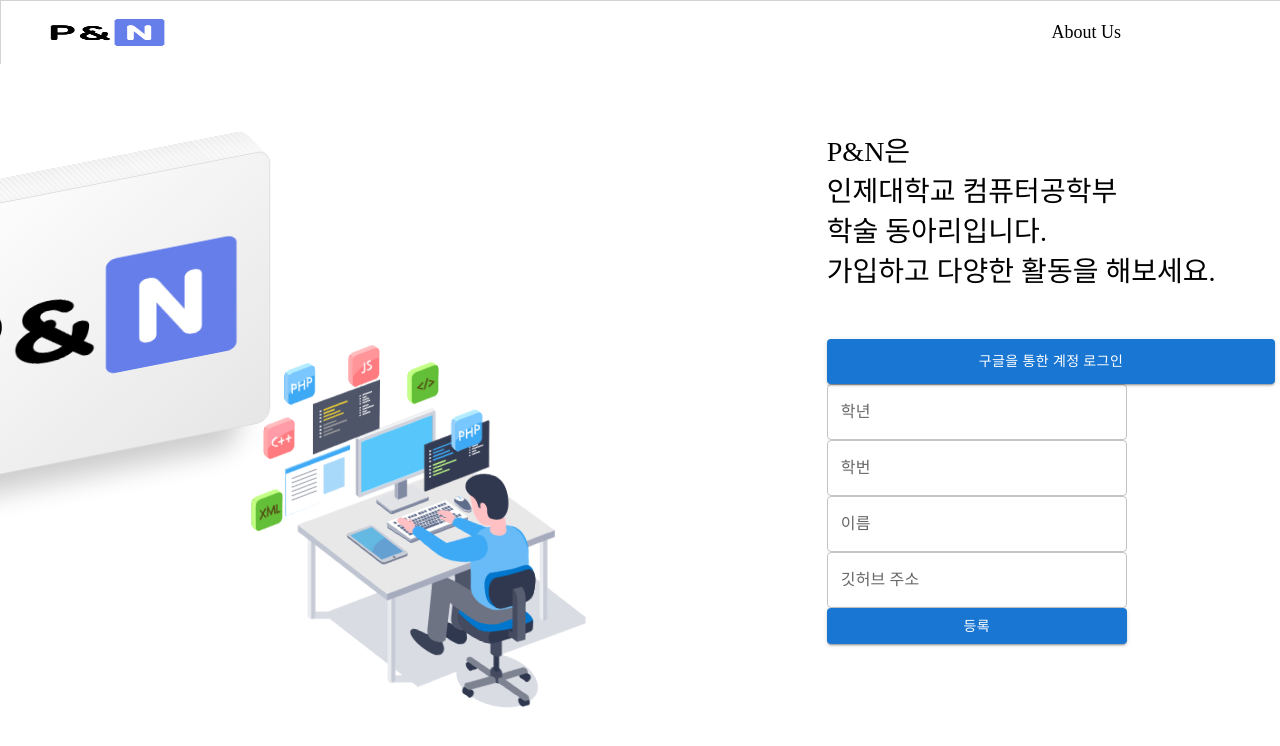
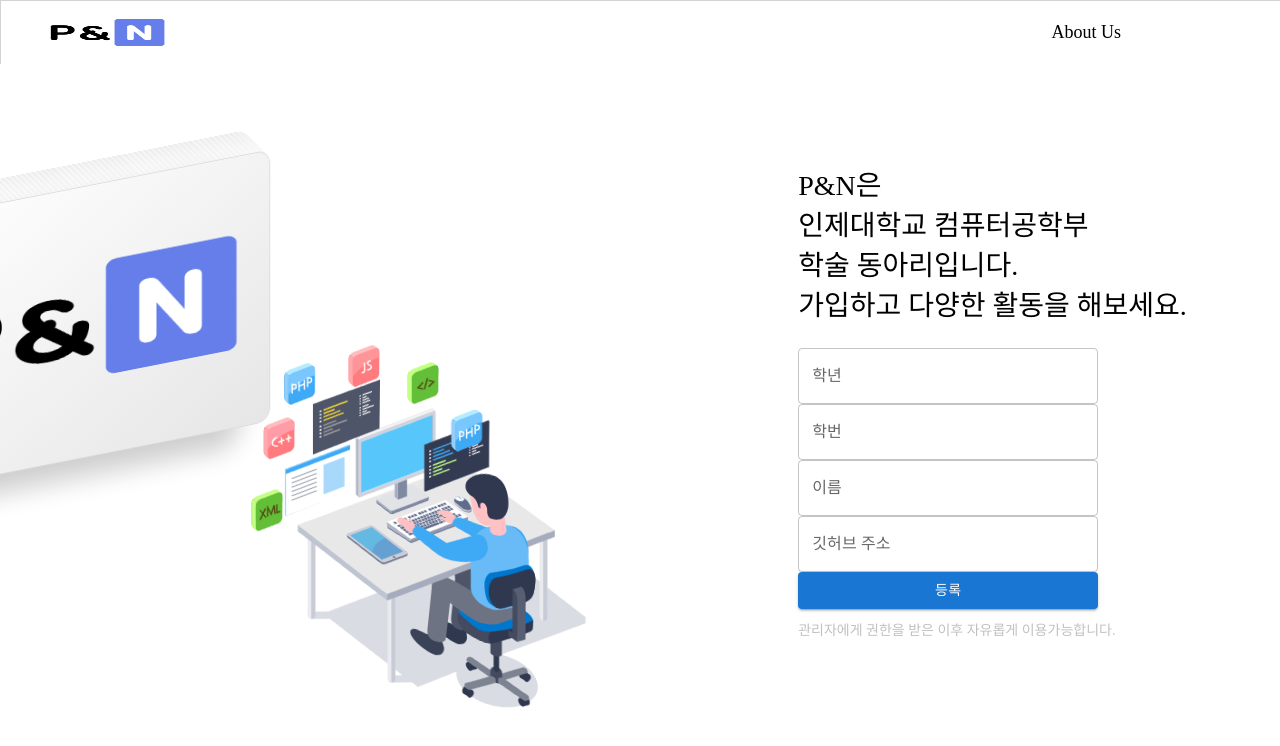
Before and after one commit to inje-pnn/pnn-web, a React (Vite) app in the folder pnn-web-front/: page /auth/regist in a window 1280 px wide. Shown: the top 746 px of the page. Built offline with nearby package versions, Linux system fonts and the light colour scheme; a web font is replaced by a local one.

Commit message:
feat: 컴포넌트 분리 및 사용자 데이터 검증 추가

```diff
--- a/pnn-web-front/src/App.jsx
+++ b/pnn-web-front/src/App.jsx
@@ -11,9 +11,7 @@ const App = () => {
   useEffect(() => {
     checkAutoLogin();
   }, []);
-  useEffect(() => {
-    console.log("eqweqwew");
-  }, []);
+
   return <RootRoutes />;
 };
 
--- /dev/null
+++ b/pnn-web-front/src/features/auth/GoogleAuthBox.jsx
@@ -0,0 +1,52 @@
+import Button from "@mui/material/Button";
+import { styled as muiStyled } from "@mui/material/styles";
+import styled from "styled-components";
+import { useAuth } from "../../shared/hooks/auth/useAuth";
+
+const CustomButton = muiStyled(Button)(({ theme }) => ({
+  width: "100%",
+  height: "45px",
+  justifyItems: "center",
+  justifyContent: "flex-start",
+  marginTop: "25px",
+  backgroundColor: "#677EE5",
+  "&:hover": {
+    backgroundColor: "#677EE5",
+  },
+}));
+
+const Container = styled.div`
+  margin-bottom: 50px;
+  margin-top: 30%;
+  width: 70%;
+`;
+const Text = styled.p`
+  font-size: 28px;
+`;
+
+const GoogleLogoIcon = styled.img`
+  width: 25px;
+  height: 25px;
+  margin-right: 8px;
+`;
+export const GoogleAuthBox = () => {
+  const { handleGoogleLogin } = useAuth();
+
+  return (
+    <Container>
+      <Text>
+        P&N은 <br />
+        인제대학교 컴퓨터공학부
+        <br /> 학술 동아리입니다.
+      </Text>
+      <Text>가입하고 다양한 활동을 해보세요.</Text>
+      <CustomButton onClick={handleGoogleLogin} variant="contained">
+        <GoogleLogoIcon
+          src="https://lh3.googleusercontent.com/COxitqgJr1sJnIDe8-jiKhxDx1FrYbtRHKJ9z_hELisAlapwE9LUPh6fcXIfb5vwpbMl4xl9H9TRFPc5NOO8Sb3VSgIBrfRYvW6cUA"
+          alt="G"
+        />
+        구글을 통한 계정 로그인
+      </CustomButton>
+    </Container>
+  );
+};
--- a/pnn-web-front/src/features/auth/GoogleAuthButton.jsx
+++ /dev/null
@@ -1,16 +0,0 @@
-import styled from "styled-components";
-import { useAuth } from "../../shared/hooks/auth/useAuth";
-import Button from "@mui/material/Button";
-const CustomButton = styled(Button)`
-  width: 60%;
-  height: 45px;
-`;
-export const GoogleAuthButton = () => {
-  const { handleGoogleLogin } = useAuth();
-
-  return (
-    <CustomButton onClick={handleGoogleLogin} variant="contained">
-      구글을 통한 계정 로그인
-    </CustomButton>
-  );
-};
--- a/pnn-web-front/src/features/regist/component/LogoBox.jsx
+++ b/pnn-web-front/src/features/auth/LogoBox.jsx
@@ -1,6 +1,6 @@
 import styled from "styled-components";
 import Lottie from "react-lottie";
-import lottieData from "../../../assets/lottie/authLottie.json";
+import lottieData from "../../assets/lottie/authLottie.json";
 const Container = styled.div`
   width: 100%;
   height: 100%;
--- /dev/null
+++ b/pnn-web-front/src/features/auth/RegistFormBox.jsx
@@ -0,0 +1,94 @@
+import { useState } from "react";
+import styled from "styled-components";
+import TextField from "@mui/material/TextField";
+import Button from "@mui/material/Button";
+import { useRegister } from "../../shared/hooks/auth/useRegister";
+const CustomTextFeild = styled(TextField)`
+  width: 300px;
+  margin-bottom: 10px;
+`;
+const CustomButton = styled(Button)`
+  width: 300px;
+`;
+const Container = styled.div`
+  margin-bottom: 50px;
+  margin-top: 15%;
+  width: 70%;
+`;
+const Text = styled.p`
+  font-size: 28px;
+`;
+const TitleContainer = styled.div`
+  margin-bottom: 25px;
+`;
+const InfoText = styled.p`
+  font-size: 14px;
+  color: #c1c1c1;
+  margin-top: 10px;
+`;
+
+const ErrorText = styled.p`
+  color: red;
+  font-size: 16px;
+`;
+export const RegistFormBox = () => {
+  const { userFormData, handleUserFormData, hasError, checkHasInvaildValue } =
+    useRegister();
+  const onClickSubmiBtn = () => {
+    //요청이 끝난후 정상적으로 처리시?
+    if (grade && studentNumber && name && gitHub) {
+    }
+  };
+  const onChangeInputValue = (e) => {
+    const { name, value } = e.target;
+    handleUserFormData(name, value);
+  };
+  return (
+    <Container>
+      <TitleContainer>
+        <Text>
+          P&N은 <br />
+          인제대학교 컴퓨터공학부
+          <br /> 학술 동아리입니다.
+        </Text>
+        <Text>가입하고 다양한 활동을 해보세요.</Text>
+      </TitleContainer>
+      <CustomTextFeild
+        name="grade"
+        id="fullWidth"
+        label="학년"
+        error={hasError}
+        value={userFormData.grade}
+        onChange={onChangeInputValue}
+      />
+      <CustomTextFeild
+        name="studentNumber"
+        id="fullWidth"
+        label="학번"
+        error={hasError}
+        value={userFormData.studentNumber}
+        onChange={onChangeInputValue}
+      />
+      <CustomTextFeild
+        name="name"
+        id="fullWidth"
+        label="이름"
+        error={hasError}
+        value={userFormData.name}
+        onChange={onChangeInputValue}
+      />
+      <CustomTextFeild
+        name="gitHub"
+        id="fullWidth"
+        label="깃허브 주소"
+        value={userFormData.gitHub}
+        onChange={onChangeInputValue}
+      />
+      <CustomButton variant="contained" onClick={checkHasInvaildValue}>
+        등록
+      </CustomButton>
+      {hasError && <ErrorText>빈 칸을 입력해주세요.</ErrorText>}
+      <InfoText>관리자에게 권한을 받은 이후 자유롭게 이용가능합니다.</InfoText>
+    </Container>
+  );
+};
--- a/pnn-web-front/src/pages/auth/UserRegistPage.jsx
+++ b/pnn-web-front/src/pages/auth/UserRegistPage.jsx
@@ -1,9 +1,9 @@
-import TextField from "@mui/material/TextField";
-import Button from "@mui/material/Button";
+import { LogoBox } from "../../features/auth/LogoBox";
+import styled from "styled-components";
+import { GoogleAuthBox } from "../../features/auth/GoogleAuthBox";
+import { RegistFormBox } from "../../features/auth/RegistFormBox";
+import useUserStore from "../../shared/store/useUserStroe";
 import { useState } from "react";
-import { LogoBox } from "../../features/regist/component/LogoBox";
-import styled from "styled-components";
-import { GoogleAuthButton } from "../../features/auth/GoogleAuthButton";
 
 const Container = styled.div`
   display: flex;
@@ -22,69 +22,27 @@ const FormContainer = styled.div`
   flex: 0.4;
   padding: 25px;
 `;
-const TitleContainer = styled.div`
-  margin-bottom: 50px;
-  margin-top: 10%;
-  width: 70%;
-`;
-const CustomTextFeild = styled(TextField)`
-  width: 300px;
-  margin-bottom: 10px;
-`;
-const CustomButton = styled(Button)`
-  width: 300px;
-`;
-const Text = styled.p`
-  font-size: 28px;
-`;
+
 export const UserRegistPage = () => {
-  const [grade, setGrade] = useState("");
-  const [studentNumber, setStudentNumber] = useState("");
-  const [name, setName] = useState("");
-  const [gitHub, setGitHub] = useState("");
+  const data = useUserStore((state) => state.user);
+  console.log("user", data);
+  const [tData, setTdata] = useState(false);
+  // 분기 처리 필요
   return (
     <Container>
       <LogoContainer>
         <LogoBox />
       </LogoContainer>
-
       <FormContainer>
-        <TitleContainer>
-          <Text>
-            P&N은 <br />
-            인제대학교 컴퓨터공학부
-            <br /> 학술 동아리입니다.
-          </Text>
-          <Text>가입하고 다양한 활동을 해보세요.</Text>
-        </TitleContainer>
-
-        <GoogleAuthButton />
-        <CustomTextFeild
-          id="fullWidth"
-          label="학년"
-          value={grade}
-          onChange={(e) => setGrade(e.target.value)}
-        />
-        <CustomTextFeild
-          id="fullWidth"
-          label="학번"
-          value={studentNumber}
-          onChange={(e) => setStudentNumber(e.target.value)}
-        />
-        <CustomTextFeild
-          id="fullWidth"
-          label="이름"
-          value={name}
-          onChange={(e) => setName(e.target.value)}
-        />
-        <CustomTextFeild
-          id="fullWidth"
-          label="깃허브 주소"
-          value={gitHub}
-          onChange={(e) => setGitHub(e.target.value)}
-        />
-        <CustomButton variant="contained">등록</CustomButton>
+        {tData ? <GoogleAuthBox /> : <RegistFormBox />}
       </FormContainer>
+      <button
+        onClick={() => {
+          setTdata(!tData);
+        }}
+      >
+        change
+      </button>
     </Container>
   );
 };
--- a/pnn-web-front/src/shared/hooks/auth/useAuth.jsx
+++ b/pnn-web-front/src/shared/hooks/auth/useAuth.jsx
@@ -12,22 +12,21 @@ export const useAuth = () => {
   const { updateUser } = useUserStore();
   const handleGoogleLogin = async () => {
     const provider = new GoogleAuthProvider(); // provider를 구글로 설정
-    signInWithPopup(auth, provider) // popup을 이용한 signup
-      .then((res) => {
-        Cookies.set("user", encodeURI(res.user.accessToken));
-        setUser(res.user.email);
-
-        updateUser(res.user.email);
-        setIsLoggedUser(true);
-      })
-      .catch((err) => {
-        console.log("errr", err);
-      });
+    const res = await signInWithPopup(auth, provider); // popup을 이용한 signup
+    const idToken = await res.user.getIdToken();
+    console.log("auth Data ", res);
+    console.log("result", idToken);
+    Cookies.set("user", encodeURI(res.user.accessToken));
+    setUser(res.user.email);
+    updateUser(res.user.email);
+    setIsLoggedUser(true);
   };
 
   const checkAutoLogin = () => {
     if (Cookies.get("user")) {
       setIsLoggedUser(true);
+      updateUser(Cookies.get("user"));
+      // updateUser()
       // setStoreUser(user);
       // need zustand update
       // 서버에서 accessToken을 통한 데이터 받아오기
--- a/pnn-web-front/src/shared/hooks/auth/useRegister.jsx
+++ b/pnn-web-front/src/shared/hooks/auth/useRegister.jsx
@@ -7,6 +7,21 @@ export const useRegister = () => {
     name: "",
     gitHub: "",
   });
-  const handleUserFormData = (data) => {};
-  return {};
+  const [hasError, setHasError] = useState(false);
+  const handleUserFormData = (field, value) => {
+    setUserFormData((prevData) => ({
+      ...prevData,
+      [field]: value,
+    }));
+  };
+  const checkHasInvaildValue = () => {
+    if (
+      !(userFormData.grade && userFormData.studentNumber && userFormData.name)
+    ) {
+      setHasError(true);
+    } else {
+      setHasError(false);
+    }
+  };
+  return { userFormData, handleUserFormData, hasError, checkHasInvaildValue };
 };
--- a/pnn-web-front/src/shared/store/useUserStroe.js
+++ b/pnn-web-front/src/shared/store/useUserStroe.js
@@ -4,7 +4,6 @@ const useUserStore = create((set) => ({
   user: [],
   updateUser: (data) =>
     set((state) => {
-      console.log(data);
       return {
         user: { id: Date.now(), data, completed: false },
       };
```
